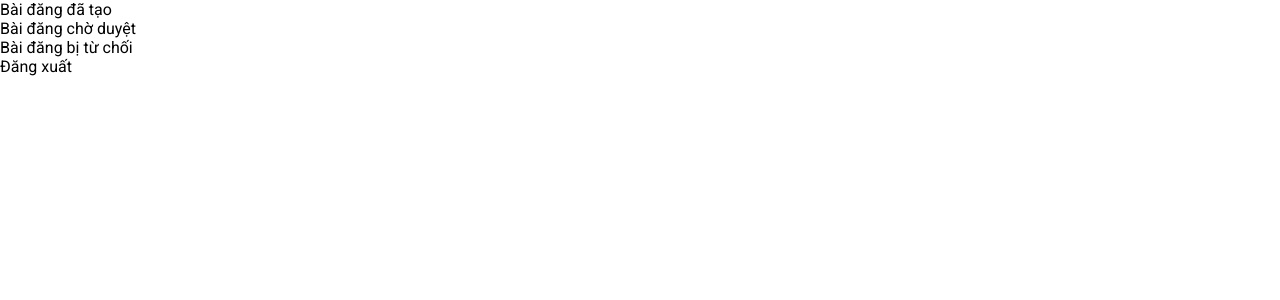
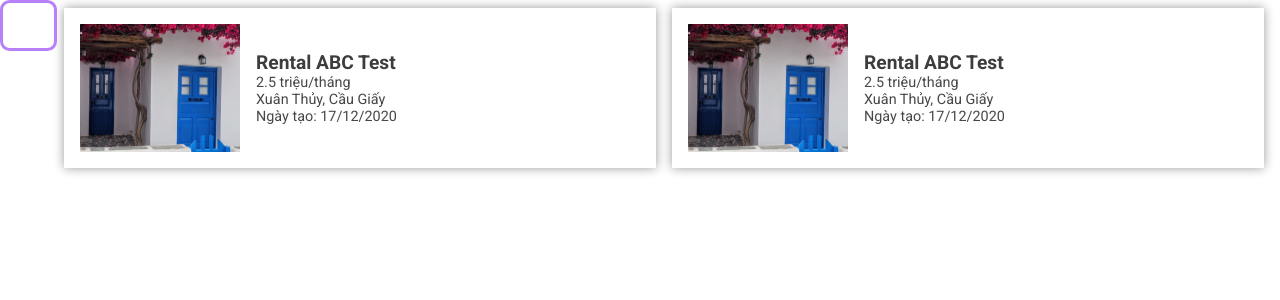
Before and after one commit to bingo213/EasyAccomod, a React (Create React App) app: page /account in a window 1280 px wide. Shown: the top 300 px of the page. Built offline with nearby package versions, Linux system fonts and the light colour scheme; a web font is replaced by a local one.

Commit message:
add redirect

```diff
--- /dev/null
+++ b/src/assets/css/accountPage.css
@@ -0,0 +1,91 @@
+@import 'config.css';
+
+.AccountPage{
+    display: flex;
+    justify-content: center;
+}
+
+.AccountPage .AccountNav{
+    width: 15rem;
+    background-color: #684592;
+    height: 100%;
+    position: absolute;
+    top: 0;
+    left: 0;
+    color: rgb(235, 235, 235);
+    transform: translateX(-100%);
+}
+
+.AccountPage .AccountNav li{
+    padding: 1rem;
+    border: 1px solid #9164c7;
+    cursor: pointer;
+}
+
+.AccountPage .AccountNav li:hover{
+    background-color: #8458b9;
+}
+
+.AccountPage .AccountNav .fa-bars{
+    font-size: 2rem;
+    color: #20172c;
+    position: absolute;
+    left: 100%;
+    cursor: pointer;
+    /* background-color: white; */
+    border: 3px solid var(--main-color);
+    border-radius: 0.6rem;
+    padding: 0.4rem 0.6rem;
+}
+
+.AccountPage .AccountNav .fa-times{
+    font-size: 2.5rem;
+    position: absolute;
+    z-index: 2;
+    left: 0.6rem;
+    display: none;
+    font-size: 2rem;
+    color: #20172c;
+    position: absolute;
+    left: 100%;
+    cursor: pointer;
+    background-color: white;
+    border: 3px solid var(--main-color);
+    border-radius: 0.6rem;
+    padding: 0.4rem 0.7rem;
+}
+
+.AccountPage .AccountNav:focus-within{
+    transform: translateX(0);
+}
+
+.AccountPage .AccountNav:focus-within .icon{
+    pointer-events: none;
+}
+
+.AccountPage .AccountNav:focus-within .fa-bars{
+    display: none;
+}
+
+.AccountPage .AccountNav:focus-within .fa-times{
+    display: unset;
+}
+
+.AccountPage  .content{
+    margin-left: 3rem;
+    display: flex;
+    justify-content: center;
+}
+
+@media (max-width: 1140px){
+    .AccountPage  .content{
+        flex-direction: column;
+        align-items: center;
+    }
+}
+
+@media (max-width: 500px){
+    .AccountPage .AccountNav{
+
+    }
+}
--- /dev/null
+++ b/src/assets/css/post.css
@@ -0,0 +1,29 @@
+.Post {
+  color: rgb(61, 61, 61);
+  /* border: 1px solid rgb(175, 175, 175); */
+  box-shadow: 0px 0px 10px 0px rgba(0, 0, 0, 0.4);
+  margin: 0.5rem;
+  padding: 1rem;
+  display: flex;
+  align-items: center;
+  width: 35rem;
+  height: 8rem;
+}
+
+.Post img {
+  width: 10rem;
+  height: 8rem;
+  object-fit: cover;
+  display: block;
+  padding-right: 1rem;
+}
+
+.Post .rentalContent .title {
+  font-size: 1.2rem;
+  font-weight: 600;
+}
+
+.Post .rentalContent .description {
+    font-size: 0.9rem;
+    color: rgb(71, 71, 71);
+}
--- a/src/component/account/AccountPage.js
+++ b/src/component/account/AccountPage.js
@@ -1,18 +1,31 @@
-import React from 'react'
+import React from 'react';
+import 'assets/css/accountPage.css';
+import Post from './Post';
+import NavBar from 'component/NavBar';
+import { Link } from 'react-router-dom';
 
 function AccountPage() {
   return (
       <div className="AccountPage">
         <div className="AccountNav">
-                <ul>
+          <div className="icon" tabIndex="0">
+            <i className="far fa-bars"></i>
+            <i class="fal fa-times"></i>
+          </div>
+          <ul className="navContent" tabIndex="0">
+            <Link to='/'><li>Home</li></Link>
             <li>Bài đăng đã tạo</li>
             <li>Bài đăng chờ duyệt</li>
             <li>Bài đăng bị từ chối</li>
             <li>Đăng xuất</li>
           </ul>
         </div>
+        <div className="content">
+          <Post />
+          <Post />
         </div>
-    )
+      </div>
+  );
 }
 
-export default AccountPage
+export default AccountPage;
--- /dev/null
+++ b/src/component/account/Post.js
@@ -0,0 +1,21 @@
+import React from 'react';
+import 'assets/css/post.css';
+import img from 'assets/img/4.jpg';
+
+function Post() {
+  return (
+    <div className="Post">
+      <img src={img} alt="" />
+      <div className="rentalContent">
+        <div className="title">Rental ABC Test</div>
+        <div className='description'>
+            <div className="price">2.5 triệu/tháng</div>
+            <div className="address">Xuân Thủy, Cầu Giấy</div>
+            <div className="dateCreate">Ngày tạo: 17/12/2020</div>
+        </div>
+      </div>
+    </div>
+  );
+}
+
+export default Post;
--- a/src/component/login_register/Login.js
+++ b/src/component/login_register/Login.js
@@ -1,5 +1,6 @@
 import React from 'react';
 import Register from './Register';
+import config from 'config'
 
 function Login() {
   const fields = [
@@ -23,7 +24,7 @@ function Login() {
     <div className="Login">
       <Register
         fields={fields}
-        url='http://localhost:3001/users/login'
+        url={`${config}/users/login`}
         additionField="login"
         button="Đăng nhập"
         text="Bạn chưa có tài khoản? "
--- a/src/component/login_register/OwnerRegister.js
+++ b/src/component/login_register/OwnerRegister.js
@@ -1,5 +1,6 @@
 import React from 'react';
 import Register from './Register';
+import config from 'config'
 
 function OwnerRegister() {
   const fields = [
@@ -107,7 +108,7 @@ function OwnerRegister() {
     <div className="OwnerRegister">
       <Register
         fields={fields}
-        url='http://localhost:3001/users/signup'
+        url={`${config}/users/signup`}
         additionField='owner'
         button="Đăng ký"
         text="Bạn đã có tài khoản? "
--- a/src/component/login_register/Register.js
+++ b/src/component/login_register/Register.js
@@ -2,7 +2,7 @@ import { ErrorMessage } from '@hookform/error-message';
 import axios from 'axios';
 import React from 'react';
 import { useForm } from 'react-hook-form';
-import { Link } from 'react-router-dom';
+import { Link, Redirect } from 'react-router-dom';
 
 function Register({ fields, button, text, type, url, additionField}) {
   const { register, handleSubmit, errors} = useForm();
@@ -14,8 +14,12 @@ function Register({ fields, button, text, type, url, additionField}) {
   const onSubmit = async (data) => {
     data.user_type = additionField
    await axios.post(url, {...data},{header})
-   .then(data => {
-     console.log(data);
+   .then(res => {
+     if(res.success){
+       if(type === 'Đăng nhập'){
+         <Redirect path='/' />
+       }
+     }
    })
   };
   return (
--- a/src/component/login_register/RenterRegister.js
+++ b/src/component/login_register/RenterRegister.js
@@ -1,5 +1,6 @@
 import React from 'react';
 import Register from './Register';
+import config from 'config'
 
 function RenterRegister() {
   const fields = [
@@ -74,7 +75,7 @@ function RenterRegister() {
     <div className="RenterRegister">
       <Register
         fields={fields}
-        url='http://localhost:3001/users/signup'
+        url={`${config}/users/signup`}
         additionField='rental'
         button="Đăng ký"
         text="Bạn đã có tài khoản? "
--- /dev/null
+++ b/src/config.js
@@ -0,0 +1,4 @@
+const config = {
+    baseUrl: "http://localhost:3001",
+  };
+  export default config;
```
Also changed, not shown: 2 other files (tests, documents, lock files or other folders). Lines whose indentation alone changed are shown as unchanged.
